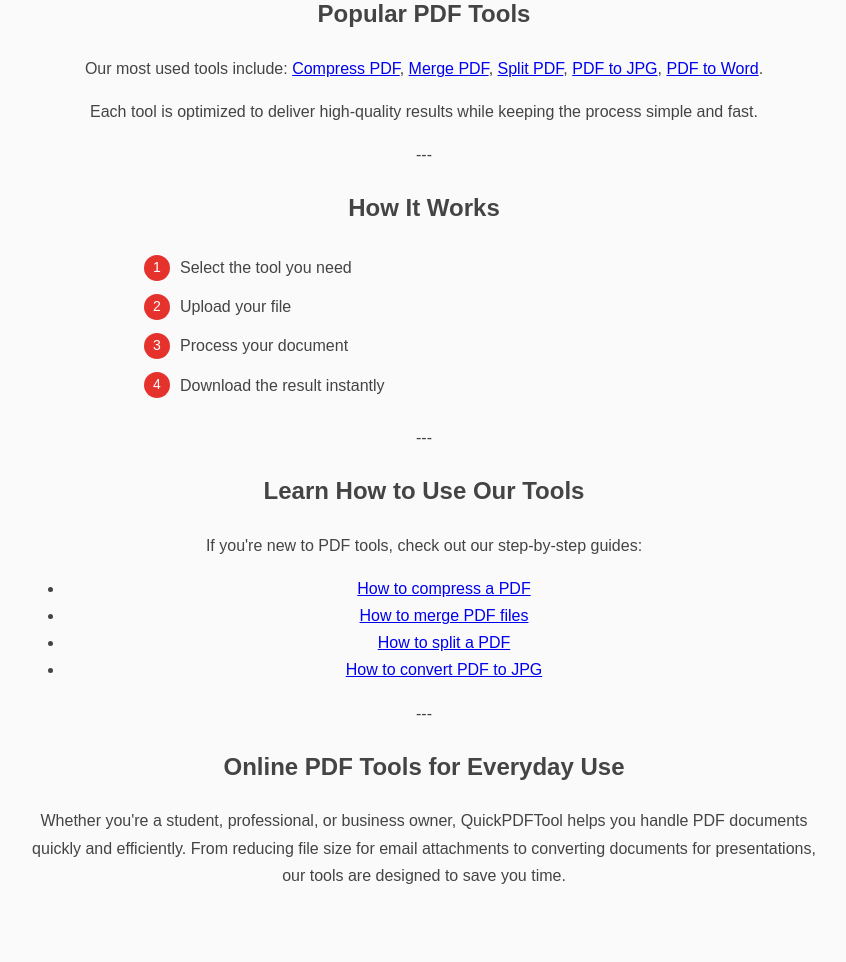
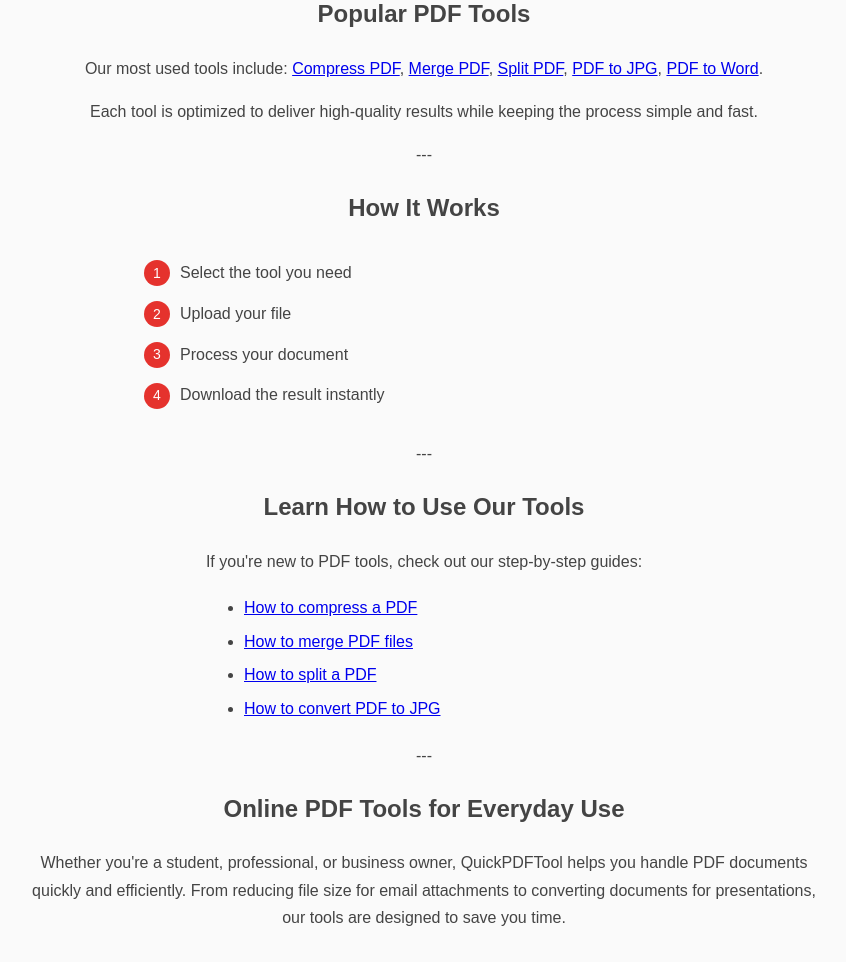
Before and after one commit to dani2188/QuickPDFTool, a Flask app: page / in a window 1280 px wide. Shown: the part 1316-2278 px from the top of the page, without its empty margins (216-1062 px from the left). Before the commit the page ends 2200 px from the top, so only its background shows below. Run offline with Flask 3, Linux system fonts and the light colour scheme; some libraries are stand-ins or nearby versions.

Commit message:
redeploy

```diff
--- a/static/style.css
+++ b/static/style.css
@@ -218,10 +218,11 @@ font-size:16px;
 
 /* STEPS */
 
-.steps{
-max-width:600px;
-margin:25px auto;
-text-align:left;
+.steps {
+max-width: 600px;
+margin: 30px auto;
+text-align: left;
+line-height: 1.8;
 }
 
 .steps li{
@@ -324,3 +325,15 @@ justify-content: center;
 margin-top: 50px;   /* increase this */
 margin-bottom: 30px; /* add space below */
 }
+
+.benefits {
+max-width: 400px;
+margin: 20px auto;
+text-align: left;
+color: #444;
+line-height: 1.6;
+}
+
+.benefits li {
+margin: 8px 0;
+}
```
